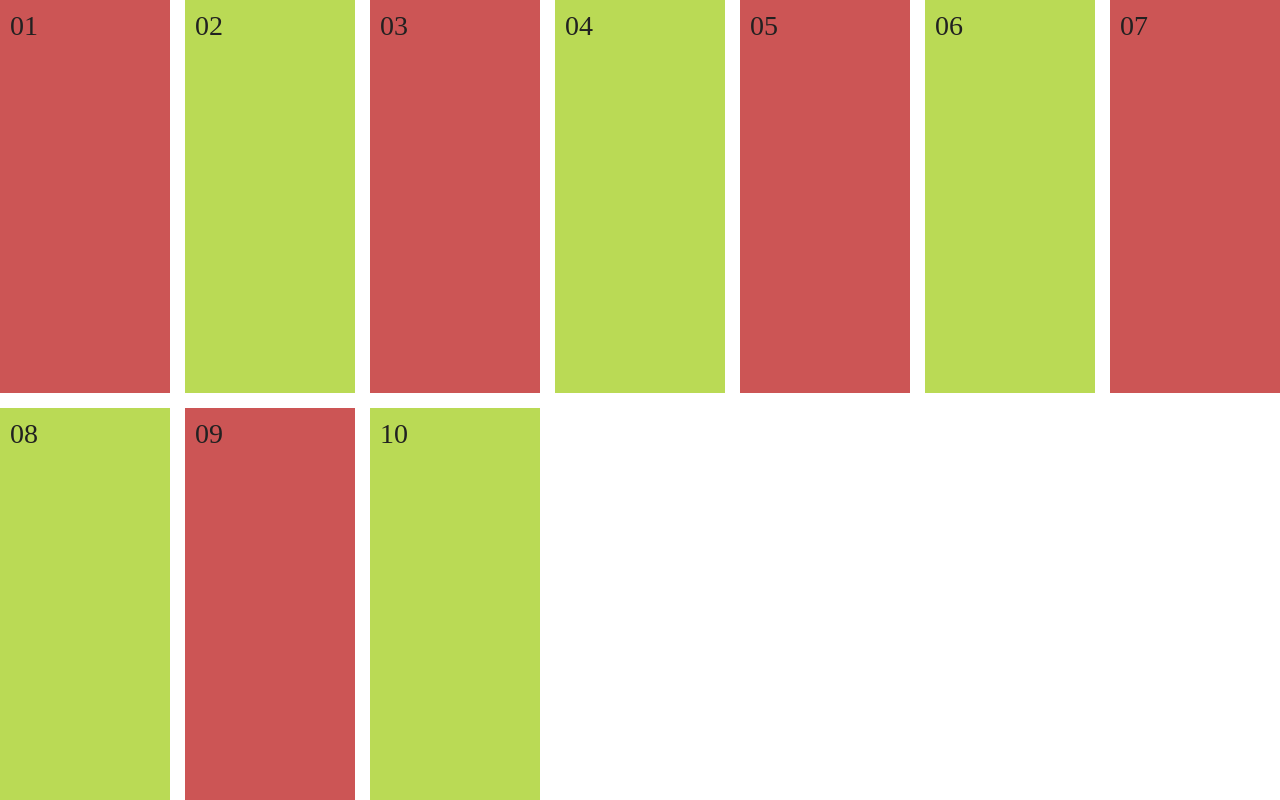
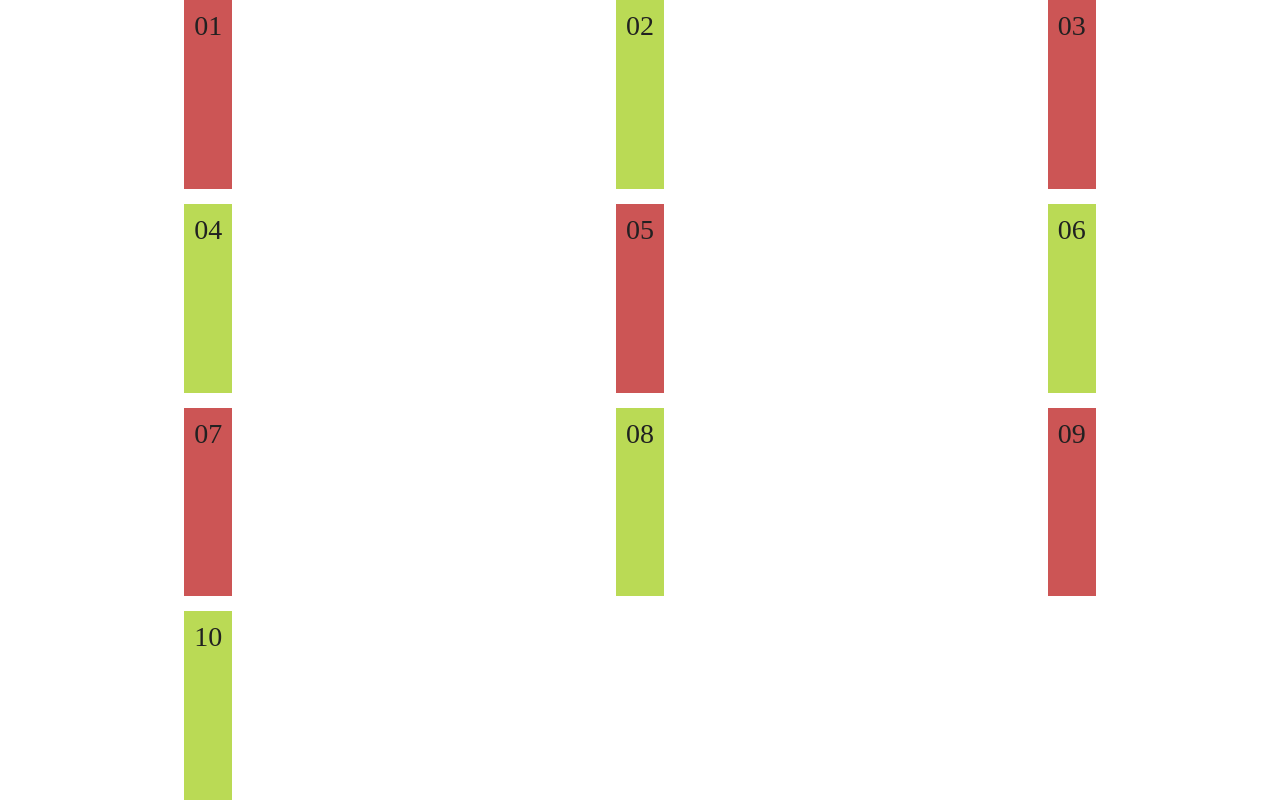
Before and after one commit to GuyVil1/Css-Grid, a plain HTML site: page index.html in a window 1280 px wide. Drawn offline with Linux system fonts and the light colour scheme.

Commit message:
grid010 ok

```diff
--- a/grid.css
+++ b/grid.css
@@ -1,5 +1,6 @@
 .grid{
     display: grid;
-    grid-template-columns: repeat(auto-fit, minmax(150px, 1fr));
+    grid-template-columns: repeat(3, 1fr);
     grid-gap: 15px;
+    justify-items: center;
 }
```
Also changed, not shown: Formation/img/grid0010.png (added).
